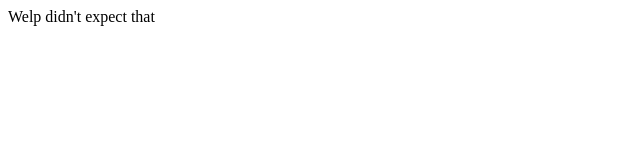
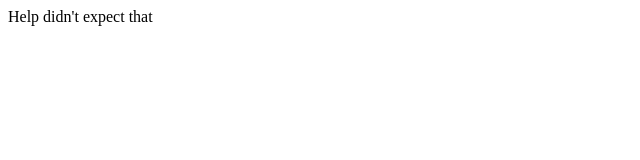
Before and after one commit to Deb-28/testRepo2, a plain HTML site: page index.html in a window 1280 px wide. Shown: the full height of the page, 0-640 px from the left. Drawn offline with Linux system fonts and the light colour scheme.

Commit message:
welp to help

```diff
--- a/index.html
+++ b/index.html
@@ -7,6 +7,6 @@
     <title>Document</title>
 </head>
 <body>
-    <div>Welp didn't expect that</div>
+    <div>Help didn't expect that</div>
 </body>
 </html>
```
